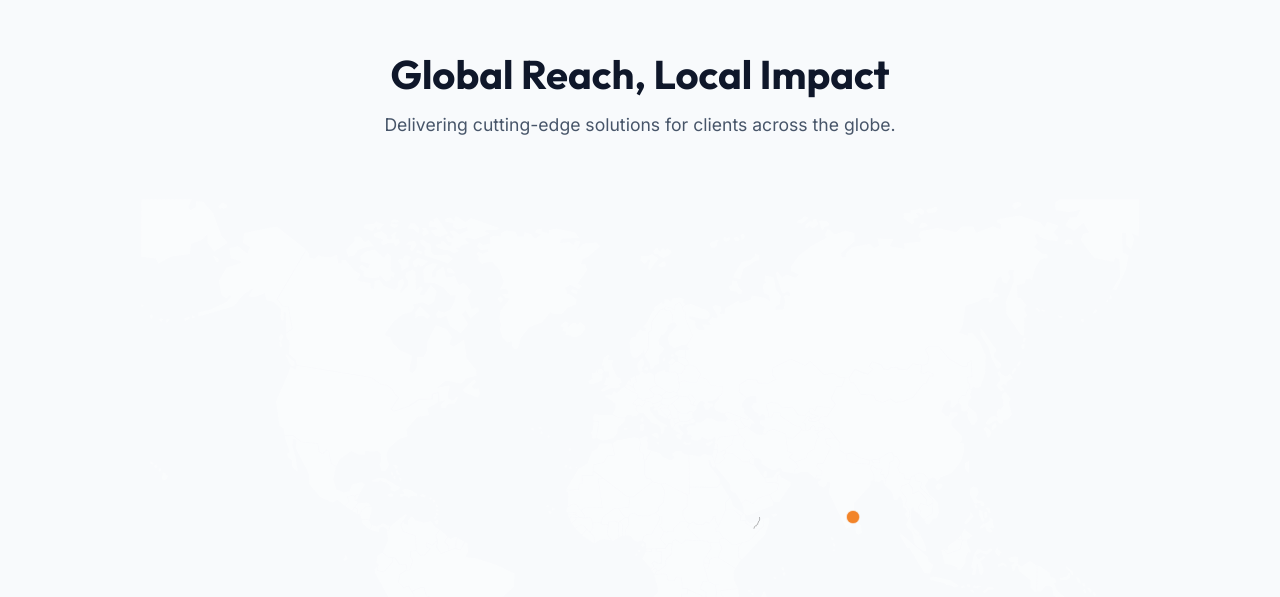
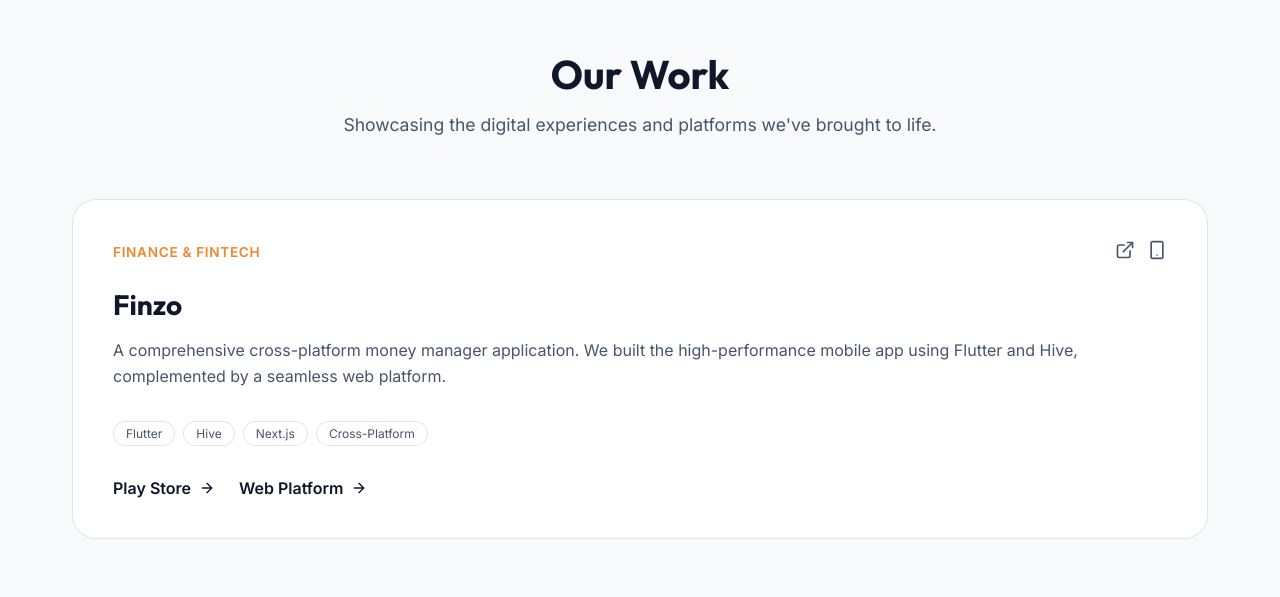
Before and after one commit to umakaranuma/fynux_web, a Next.js app: page / in a window 1280 px wide. Shown: the part 1903-2500 px from the top of the page. Built offline with nearby package versions, Linux system fonts and the light colour scheme.

Commit message:
feat: implement landing page layout and add ProjectsSection with modular CSS styling

```diff
--- a/src/app/page.tsx
+++ b/src/app/page.tsx
@@ -2,6 +2,7 @@ import Navbar from "@/components/Navbar";
 import HeroSection from "@/components/HeroSection";
 import StatsSection from "@/components/StatsSection";
 import FeaturesSection from "@/components/FeaturesSection";
+import ProjectsSection from "@/components/ProjectsSection";
 import GlobalPresenceSection from "@/components/GlobalPresenceSection";
 import Footer from "@/components/Footer";
 
@@ -13,6 +14,7 @@ export default function Home() {
         <HeroSection />
         <StatsSection />
         <FeaturesSection />
+        <ProjectsSection />
         <GlobalPresenceSection />
       </main>
       <Footer />
--- /dev/null
+++ b/src/components/ProjectsSection.tsx
@@ -0,0 +1,96 @@
+"use client";
+
+import { motion } from "framer-motion";
+import styles from "./components.module.css";
+import { ExternalLink, ArrowRight, Smartphone } from "lucide-react";
+
+const projects = [
+  {
+    title: "Finzo",
+    category: "Finance & Fintech",
+    description: "A comprehensive cross-platform money manager application. We built the high-performance mobile app using Flutter and Hive, complemented by a seamless web platform.",
+    webLink: "https://finzo-nu.vercel.app/",
+    playStoreLink: "https://play.google.com/store/apps/details?id=com.fynux.finzo&pcampaignid=web_share",
+    tags: ["Flutter", "Hive", "Next.js", "Cross-Platform"]
+  }
+];
+
+export default function ProjectsSection() {
+  return (
+    <section id="projects" className={styles.projectsSection}>
+      <div className="container">
+        <div className={styles.sectionHeader}>
+          <motion.h2
+            initial={{ opacity: 0, y: 20 }}
+            whileInView={{ opacity: 1, y: 0 }}
+            viewport={{ once: true }}
+            className={styles.sectionTitle}
+          >
+            Our Work
+          </motion.h2>
+          <motion.p
+            initial={{ opacity: 0, y: 20 }}
+            whileInView={{ opacity: 1, y: 0 }}
+            viewport={{ once: true }}
+            transition={{ delay: 0.1 }}
+            className={styles.sectionSubtitle}
+          >
+            Showcasing the digital experiences and platforms we've brought to life.
+          </motion.p>
+        </div>
+
+        <div className={styles.projectsGrid}>
+          {projects.map((project, idx) => (
+            <motion.div
+              key={idx}
+              initial={{ opacity: 0, scale: 0.95 }}
+              whileInView={{ opacity: 1, scale: 1 }}
+              viewport={{ once: true }}
+              transition={{ delay: idx * 0.2, duration: 0.5 }}
+              className={styles.projectCard}
+            >
+              <div className={styles.projectContent}>
+                <div className={styles.projectHeader}>
+                  <span className={styles.projectCategory}>{project.category}</span>
+                  <div style={{ display: 'flex', gap: '0.75rem' }}>
+                    {project.webLink && (
+                      <a href={project.webLink} target="_blank" rel="noopener noreferrer" className={styles.projectLink} title="Web Platform">
+                        <ExternalLink size={20} />
+                      </a>
+                    )}
+                    {project.playStoreLink && (
+                      <a href={project.playStoreLink} target="_blank" rel="noopener noreferrer" className={styles.projectLink} title="Play Store">
+                        <Smartphone size={20} />
+                      </a>
+                    )}
+                  </div>
+                </div>
+                <h3 className={styles.projectTitle}>{project.title}</h3>
+                <p className={styles.projectDesc}>{project.description}</p>
+
+                <div className={styles.projectTags}>
+                  {project.tags.map((tag, tIdx) => (
+                    <span key={tIdx} className={styles.tag}>{tag}</span>
+                  ))}
+                </div>
+
+                <div style={{ display: 'flex', gap: '1.5rem', marginTop: 'auto', flexWrap: 'wrap' }}>
+                  {project.playStoreLink && (
+                    <a href={project.playStoreLink} target="_blank" rel="noopener noreferrer" className={styles.projectAction}>
+                      Play Store <ArrowRight size={16} />
+                    </a>
+                  )}
+                  {project.webLink && (
+                    <a href={project.webLink} target="_blank" rel="noopener noreferrer" className={styles.projectAction}>
+                      Web Platform <ArrowRight size={16} />
+                    </a>
+                  )}
+                </div>
+              </div>
+            </motion.div>
+          ))}
+        </div>
+      </div>
+    </section>
+  );
+}
--- a/src/components/components.module.css
+++ b/src/components/components.module.css
@@ -362,6 +362,109 @@
   transform: translateX(-50%) translateY(-15px);
 }
 
+/* Projects Section */
+.projectsSection {
+  padding: var(--spacing-xl) 0;
+  position: relative;
+  background: var(--background-base);
+}
+
+.projectsGrid {
+  display: grid;
+  grid-template-columns: repeat(auto-fit, minmax(320px, 1fr));
+  gap: 2rem;
+}
+
+.projectCard {
+  background: var(--background-surface);
+  border: 1px solid var(--border-color);
+  border-radius: var(--radius-lg);
+  overflow: hidden;
+  transition: all var(--transition-normal);
+  position: relative;
+  display: flex;
+  flex-direction: column;
+}
+
+.projectCard:hover {
+  transform: translateY(-8px);
+  box-shadow: 0 20px 40px rgba(0, 0, 0, 0.3);
+  border-color: rgba(242, 132, 42, 0.3);
+}
+
+.projectContent {
+  padding: 2.5rem;
+  display: flex;
+  flex-direction: column;
+  height: 100%;
+}
+
+.projectHeader {
+  display: flex;
+  justify-content: space-between;
+  align-items: center;
+  margin-bottom: 1.5rem;
+}
+
+.projectCategory {
+  font-size: 0.85rem;
+  text-transform: uppercase;
+  letter-spacing: 0.05em;
+  color: var(--brand-primary);
+  font-weight: 600;
+}
+
+.projectLink {
+  color: var(--text-secondary);
+  transition: color var(--transition-fast);
+}
+
+.projectLink:hover {
+  color: var(--brand-primary);
+}
+
+.projectTitle {
+  font-size: 1.75rem;
+  margin-bottom: 1rem;
+}
+
+.projectDesc {
+  color: var(--text-secondary);
+  line-height: 1.6;
+  margin-bottom: 2rem;
+  flex-grow: 1;
+}
+
+.projectTags {
+  display: flex;
+  flex-wrap: wrap;
+  gap: 0.5rem;
+  margin-bottom: 2rem;
+}
+
+.tag {
+  font-size: 0.75rem;
+  padding: 0.25rem 0.75rem;
+  background: rgba(255, 255, 255, 0.05);
+  border: 1px solid var(--border-color);
+  border-radius: var(--radius-full);
+  color: var(--text-secondary);
+}
+
+.projectAction {
+  display: inline-flex;
+  align-items: center;
+  gap: 0.5rem;
+  font-weight: 600;
+  color: var(--text-primary);
+  transition: color var(--transition-fast);
+  margin-top: auto;
+}
+
+.projectAction:hover {
+  color: var(--brand-primary);
+}
+
 @media (max-width: 768px) {
   .navLinks {
     display: none; /* simple mobile hide for now */
```
